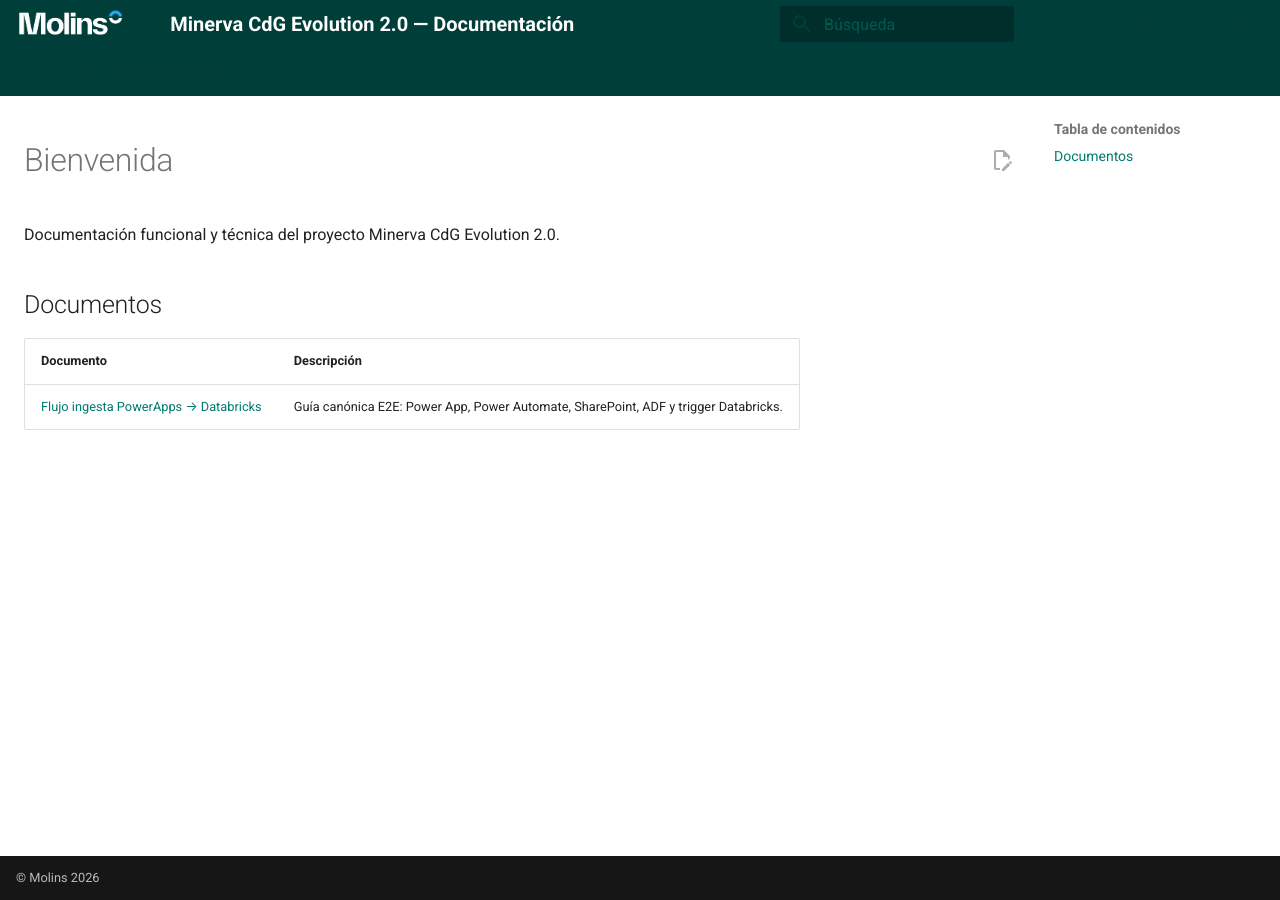
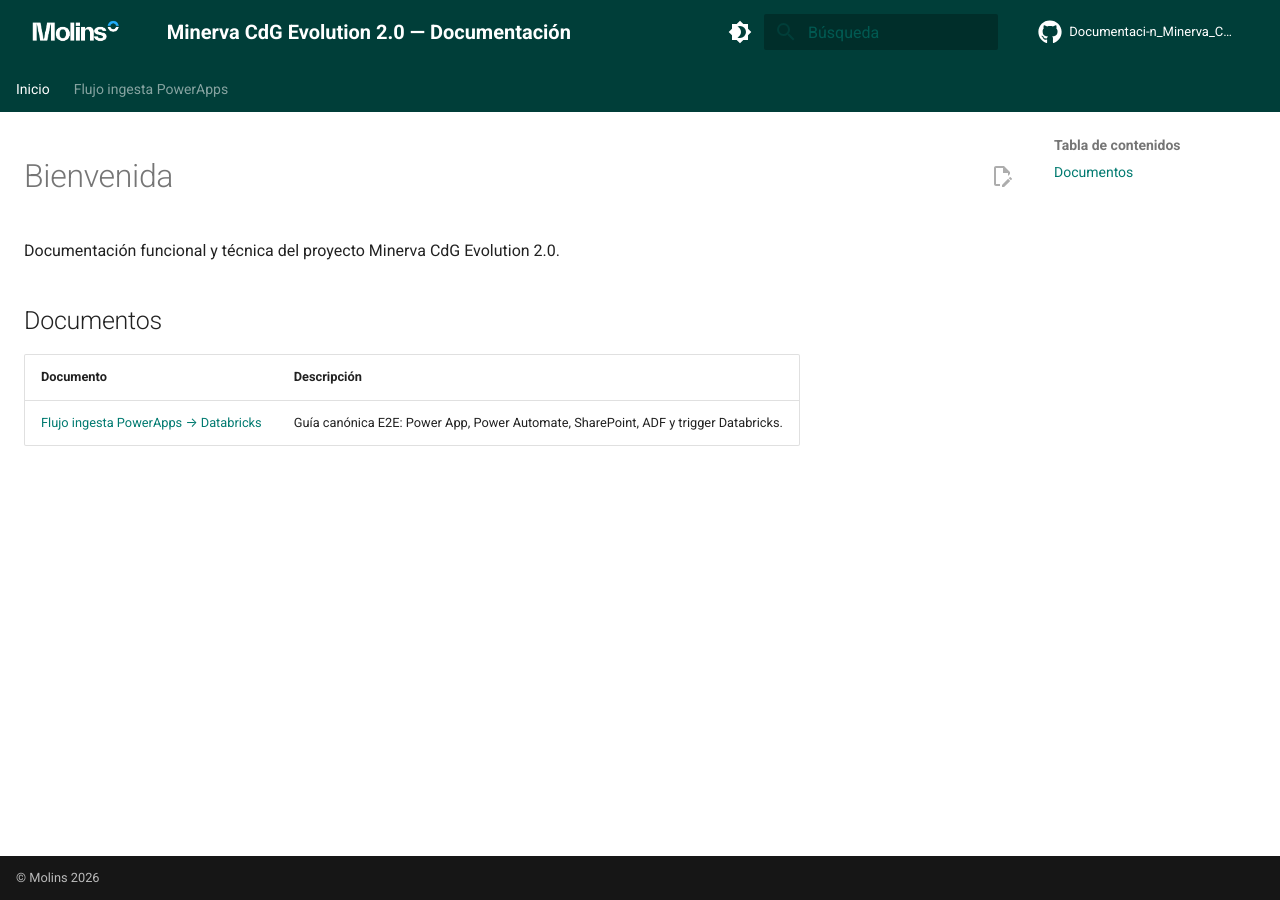
Before and after one commit to Romanforns/Documentaci-n_Minerva_CdG_2.0, an MkDocs documentation site: the page built from docs/README.md, in a window 1280 px wide. Built offline with MkDocs 1.6.1 and Material for MkDocs 9.7.7, drawn with Linux system fonts in a browser that asks for light colours; comment, search, counter and statistics services are not loaded.

Commit message:
Refactor header and tab styles in extra.css for improved layout and color consistency. Consolidate header background properties, adjust logo dimensions, and enhance text visibility across components.

```diff
--- a/docs/stylesheets/extra.css
+++ b/docs/stylesheets/extra.css
@@ -15,12 +15,10 @@
   --md-typeset-a-color: #4dd4c4;
 }
 
-.md-header {
-  background-color: #003e39 !important;
-}
-
+.md-header,
 .md-tabs {
   background-color: #003e39 !important;
+  color: #ffffff;
 }
 
 .md-sidebar--secondary {
@@ -51,11 +49,14 @@
   width: 100%;
 }
 
-/* Header: logo izquierda + título del sitio */
+/* Logo izquierda, centrado verticalmente + título */
 .md-header__inner {
   max-width: none;
   display: flex;
   align-items: center;
+  justify-content: flex-start;
+  padding: 0 1rem;
+  min-height: 3.2rem;
 }
 
 .md-header__inner > label[for="__drawer"] {
@@ -63,19 +64,26 @@
 }
 
 .md-header__button.md-logo {
-  position: static;
-  transform: none;
-  margin: 0 0.6rem 0 0;
+  position: static !important;
+  transform: none !important;
+  left: auto !important;
+  display: flex;
+  align-items: center;
+  align-self: center;
+  margin: 0 0.75rem 0 0;
   padding: 0;
 }
 
 .md-header__button.md-logo img {
-  height: 2.4rem;
+  display: block;
+  height: 2rem;
   width: auto;
+  max-height: 2.4rem;
 }
 
 .md-header__title {
-  display: flex;
+  display: flex !important;
+  align-items: center;
   flex-grow: 1;
 }
 
@@ -85,9 +93,9 @@
 }
 
 .md-header__topic {
+  color: #ffffff !important;
   font-size: 1rem;
   font-weight: 600;
-  color: #ffffff;
 }
 
 .md-header__topic[data-md-component="header-topic"] {
@@ -98,7 +106,25 @@
   margin-left: auto;
 }
 
-/* Ocultar sidebar izquierdo; las tabs sustituyen la navegación */
+.md-header__button.md-icon {
+  color: #ffffff;
+}
+
+.md-header__source,
+.md-source__repository,
+.md-source__facts {
+  color: #ffffff;
+}
+
+.md-tabs__link {
+  color: rgba(255, 255, 255, 0.75) !important;
+}
+
+.md-tabs__item--active .md-tabs__link {
+  color: #ffffff !important;
+  border-bottom-color: #00a8c5 !important;
+}
+
 @media screen and (min-width: 76.25em) {
   .md-sidebar--primary {
     display: none;
```
